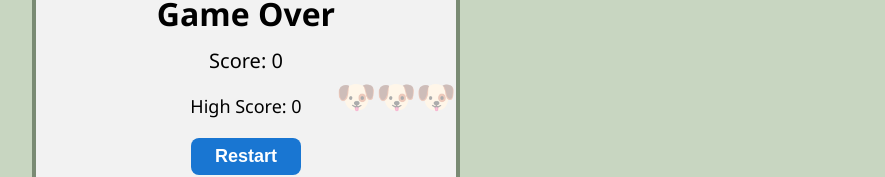
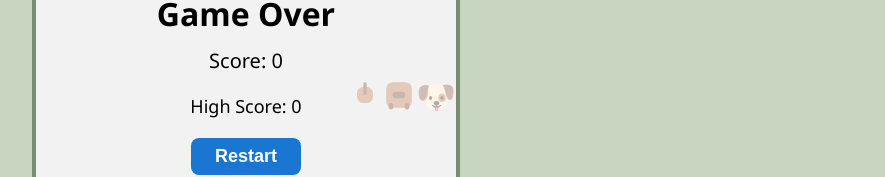
Before and after one commit to james-attree/sausage-snake, a React (Vite) app: page / in a window 1280 px wide. Shown: the part 370-547 px from the top of the page, without its empty margins (394-1279 px from the left). Built offline with nearby package versions, Linux system fonts and the light colour scheme.

Commit message:
Added feet to the dog

```diff
--- a/src/App.jsx
+++ b/src/App.jsx
@@ -22,6 +22,38 @@ function getRandomBone(snake) {
       return newBone;
     }
   }
+}
+
+// SVG components for dog body and tail (square style)
+function DogBody() {
+  return (
+    <svg viewBox="0 0 40 40" width="1em" height="1em">
+      <rect x="4" y="4" width="32" height="32" rx="8" fill="#b97a56" />
+      <rect x="12" y="16" width="16" height="8" rx="4" fill="#7a4a2a" />
+    </svg>
+  );
+}
+
+function DogTail() {
+  return (
+    <svg viewBox="0 0 40 40" width="1em" height="1em">
+      <rect x="10" y="10" width="20" height="20" rx="8" fill="#b97a56" />
+      <rect x="18" y="4" width="4" height="16" rx="2" fill="#7a4a2a" />
+    </svg>
+  );
+}
+
+// Dog body with feet SVG
+function DogBodyWithFeet() {
+  return (
+    <svg viewBox="0 0 40 40" width="1em" height="1em">
+      <rect x="4" y="4" width="32" height="32" rx="8" fill="#b97a56" />
+      <rect x="12" y="16" width="16" height="8" rx="4" fill="#7a4a2a" />
+      {/* Two feet at the bottom */}
+      <ellipse cx="10" cy="34" rx="3" ry="4" fill="#7a4a2a" />
+      <ellipse cx="30" cy="34" rx="3" ry="4" fill="#7a4a2a" />
+    </svg>
+  );
 }
 
 export default function App() {
@@ -198,9 +230,28 @@ export default function App() {
           {[...Array(GRID_SIZE * GRID_SIZE)].map((_, i) => {
             const x = i % GRID_SIZE;
             const y = Math.floor(i / GRID_SIZE);
-            const isDog = snake[0].x === x && snake[0].y === y;
-            const isSnake = !isDog && snake.some(seg => seg.x === x && seg.y === y);
-            const isBone = bone.x === x && bone.y === y;
+            let content = null;
+            if (snake[0].x === x && snake[0].y === y) {
+              content = '🐶';
+            } else if (snake[snake.length - 1].x === x && snake[snake.length - 1].y === y) {
+              content = <DogTail />;
+            } else {
+              // Find body index (excluding head and tail)
+              const bodyIndex = snake.findIndex((seg, idx) => idx !== 0 && idx !== snake.length - 1 && seg.x === x && seg.y === y);
+              if (bodyIndex !== -1) {
+                // First body segment (after head)
+                if (bodyIndex === 1) {
+                  content = <DogBodyWithFeet />;
+                // Last body segment (before tail)
+                } else if (bodyIndex === snake.length - 2) {
+                  content = <DogBodyWithFeet />;
+                } else {
+                  content = <DogBody />;
+                }
+              } else if (bone.x === x && bone.y === y) {
+                content = BONE;
+              }
+            }
             return (
               <div
                 key={i}
@@ -214,7 +265,7 @@ export default function App() {
                   userSelect: 'none',
                 }}
               >
-                {isDog ? DOG : isSnake ? DOG : isBone ? BONE : ''}
+                {content}
               </div>
             );
           })}
```
